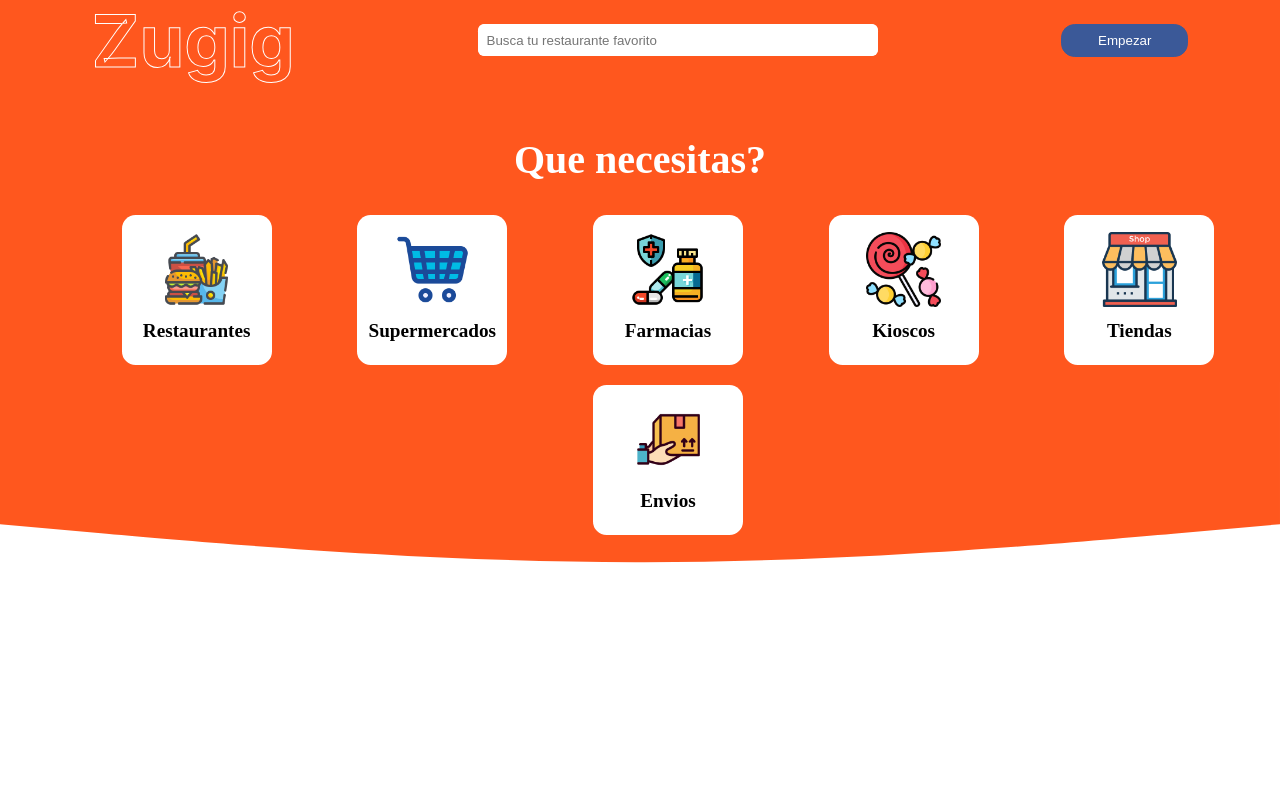
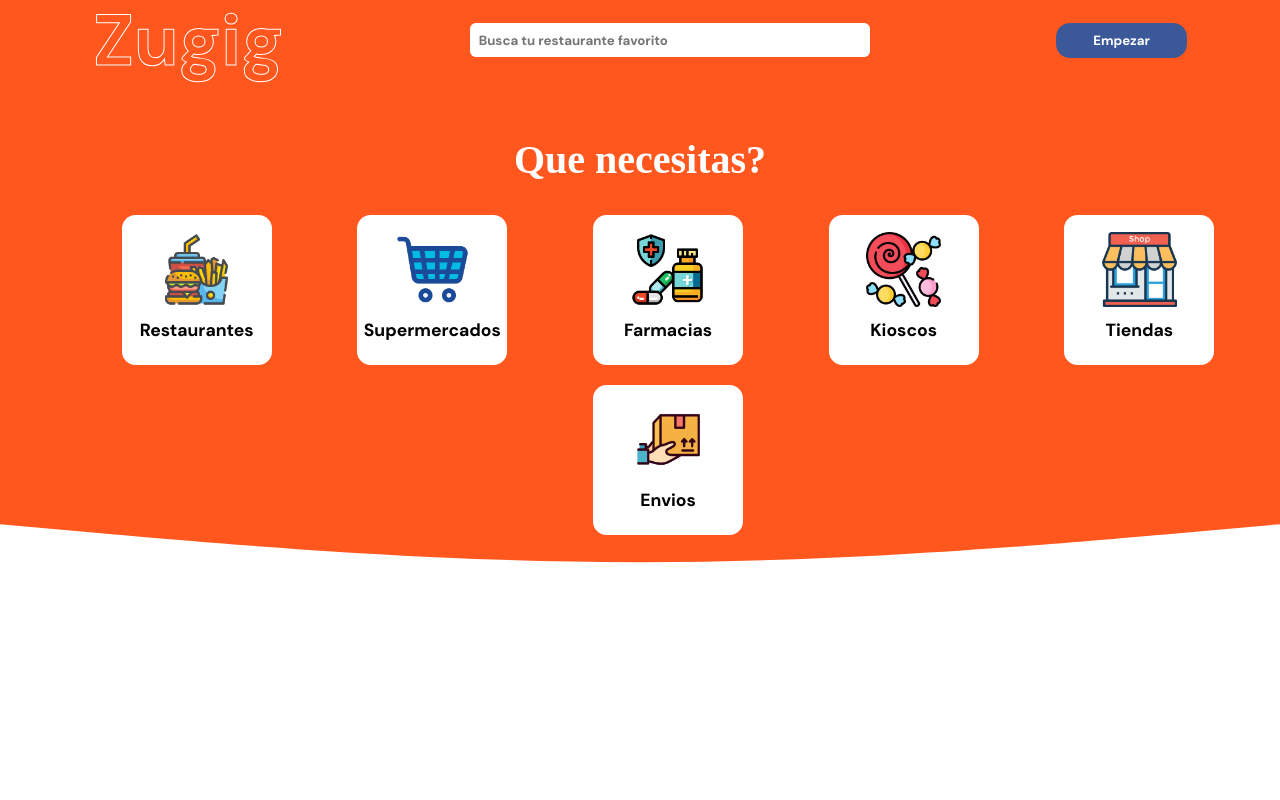
Before and after one commit to frankmerlod/zugig, a plain HTML site: page html/restaurantes.html in a window 1280 px wide. Shown: the top 800 px of the page. Drawn offline with Linux system fonts and the light colour scheme.

Commit message:
cambiando fonts

```diff
--- a/css/restaurantes.css
+++ b/css/restaurantes.css
@@ -1,11 +1,25 @@
 @import url('https://fonts.googleapis.com/css2?family=Inter:wght@200;400;700&display=swap');
 
+@font-face {
+    font-family: AntonRegular;
+    src: url('../assets/fonts/Anton-Regular.ttf');
+}
+
+@font-face {
+    font-family: SansMedium;
+    src: url('../assets/fonts/SansMedium.ttf');
+}
+
+@font-face {
+    font-family: SansMedium;
+    src: url('../assets/fonts/SansBold.ttf');
+}
 
 * {
     padding: 0;
     margin: 0;
+    font-family: SansMedium;
 }
-
 
 .nav-header {
     background-color: #ff571e;
@@ -18,9 +32,8 @@
     z-index: 1;
 }
 
-.logo {
-    font-family: 'Inter', sans-serif;
-    font-weight: 700;
+.nav-header .logo {
+    font-family: 'AntonRegular';
     color:#ff571e;
     font-size: 4.5em;
     -webkit-text-stroke-width: 1px;
@@ -62,6 +75,7 @@
 }
 
 .sec-home .cta-home .titulo {
+    font-family: SansBold;
     font-size: 2.5em;
     color: white;
 }
@@ -111,7 +125,7 @@
 .sec-home .cta-home ul li a .text {
     text-align: center;
     padding: 0.5em 0;
-    font-size: 1.2em;
+    font-size: 1.1em;
     font-weight: 700;
     color: black;
     cursor: pointer;
--- a/css/style.css
+++ b/css/style.css
@@ -1,10 +1,20 @@
 
 @import url('https://fonts.googleapis.com/css2?family=Inter:wght@200;400;700&display=swap');
 
+@font-face {
+  font-family: SansMedium;
+  src: url('../assets/fonts/SansMedium.ttf');
+}
+
+@font-face {
+  font-family: SansMedium;
+  src: url('../assets/fonts/SansBold.ttf');
+}
 
 * {
   padding: 0;
   margin: 0;
+  font-family: SansMedium;
 }
 
 
@@ -18,7 +28,7 @@
 }
 
 .logo {
-  font-family: 'Inter', sans-serif;
+  font-family: 'Inter';
   font-weight: 700;
   color:#ff571e;
   font-size: 4.5em;
@@ -53,6 +63,7 @@
 .sec-home .cta-home .cta-text .cta-title h1 {
   color: white;
   text-align: center;
+  font-family: SansBold;
   font-size: 3em;
   font-weight: 700;
 }
@@ -145,6 +156,7 @@
 }
 
 .sec-top-rest .cta-toprest .cta-title h2 {
+  font-family: SansBold;
   padding: 0.65rem;
   font-size: 2.5em;
   font-weight: 700;
@@ -406,6 +418,7 @@
 }
 
 .sec-modal-address .modal-address-container .modal-address-content .modal-title h2 {
+  font-family: SansBold;
   font-size: 2.5rem;
   align-self: center;
 }
@@ -459,6 +472,7 @@
 }
 
 .sec-modal-signup .modal-container .modal-content .modal-title h2 {
+  font-family: SansBold;
   font-size: 3rem;
   align-self: center;
 }
```
Also changed, not shown: assets/fonts/Anton-Regular.ttf (added).
